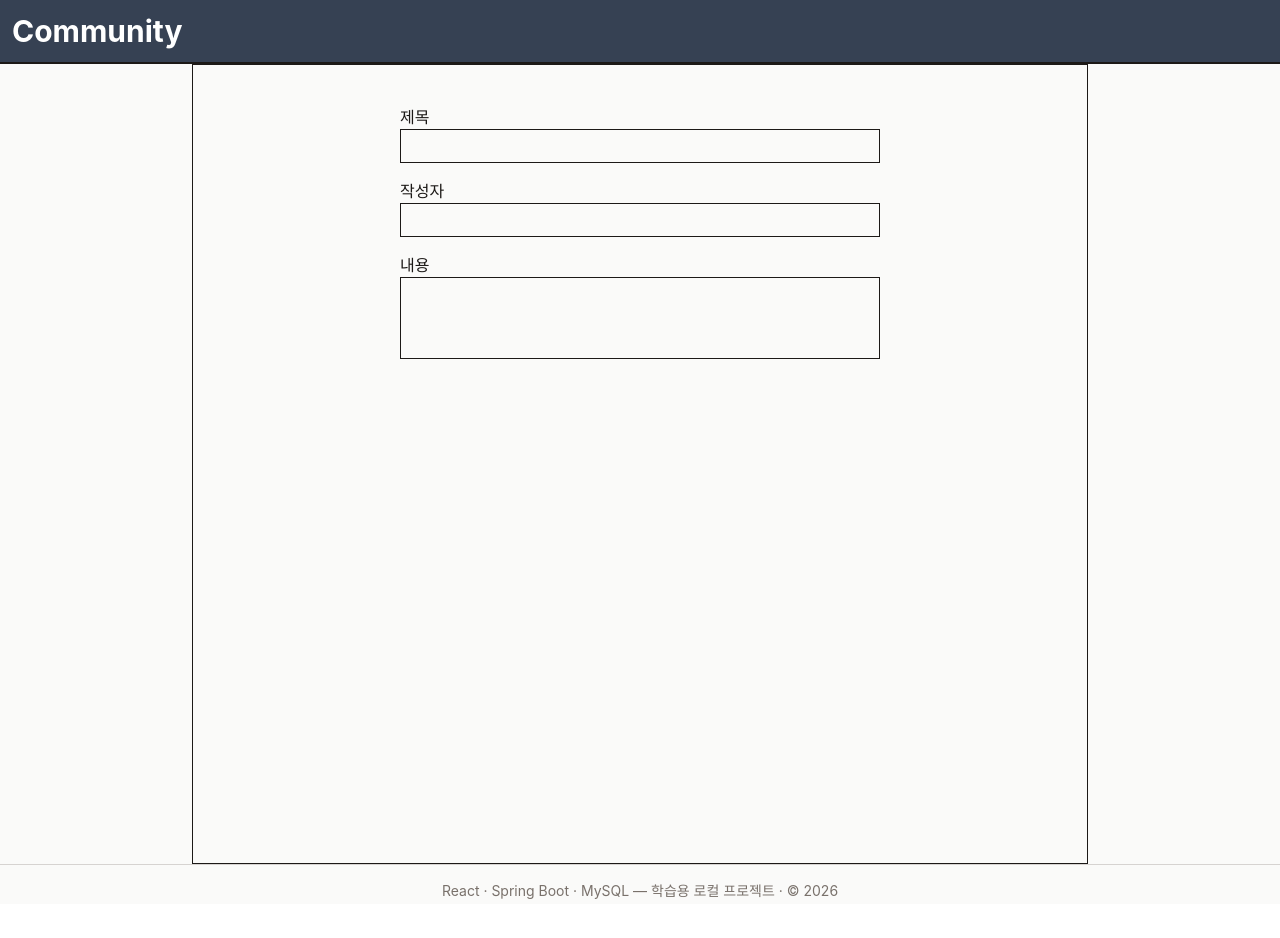
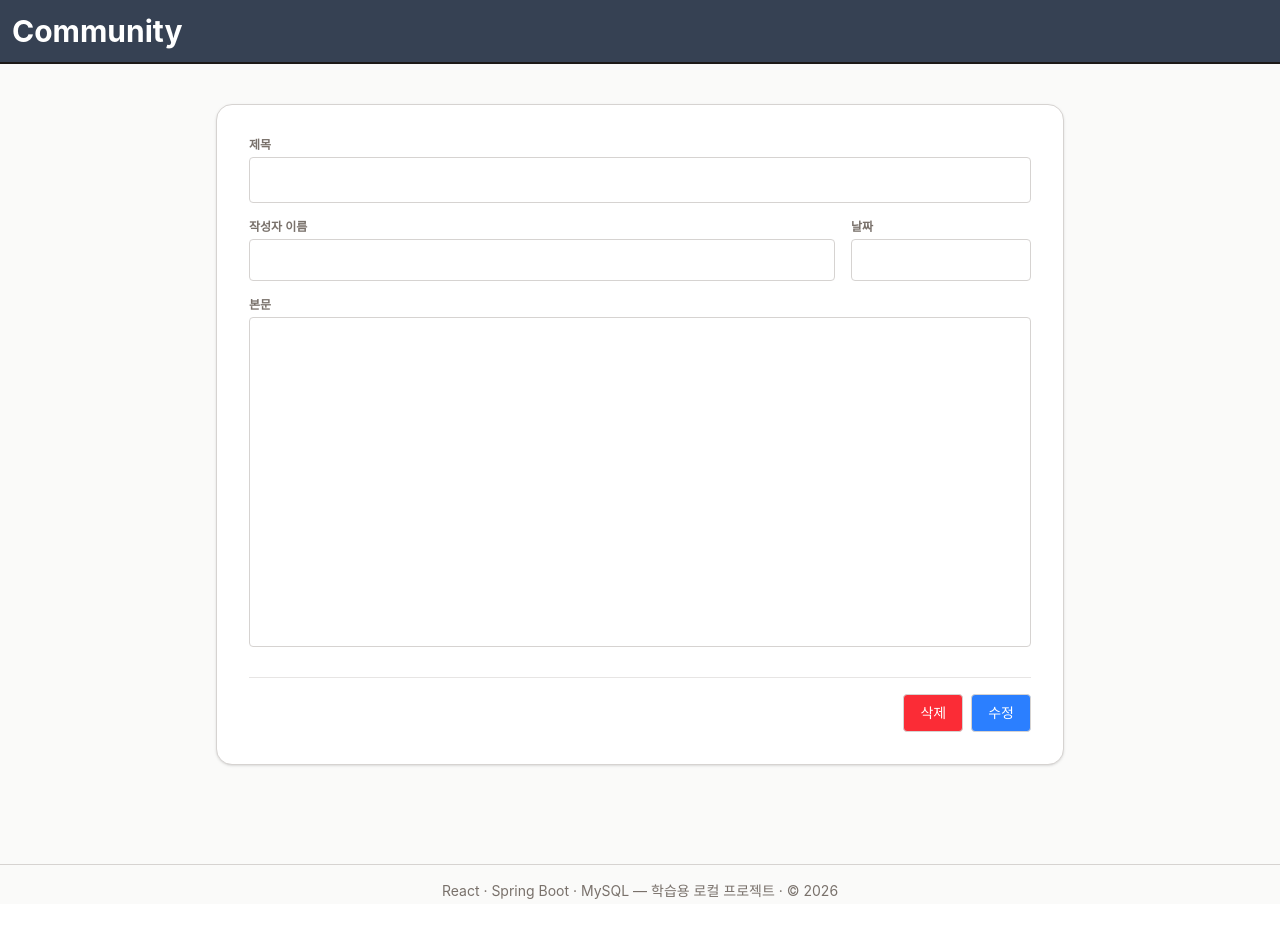
Before and after one commit to mth1108/community, a React (Vite) app: page /1 in a window 1280 px wide. Shown: the top 938 px of the page. Built offline with nearby package versions, Linux system fonts and the light colour scheme; no server answers.

Commit message:
수정, 삭제 기능 및 자잘한 오류 수정

```diff
--- a/src/hooks/useDetailContent.ts
+++ b/src/hooks/useDetailContent.ts
@@ -2,11 +2,27 @@ import {useEffect, useState} from "react";
 import axios from "axios";
 import {useParams} from "react-router-dom";
 
+type Post = {
+  id: number;
+  title: string;
+  name: string;
+  date: string;
+  content: string;
+}
+
 export function useDetailContent() {
 
-  const [postsDetail, setPostsDetail] = useState<any>([]);
+  const { id } = useParams<{ id: string }>();
 
-  const { id } = useParams<{ id: string }>();
+  const [postsDetail, setPostsDetail] = useState<Post>(
+    {
+      id: 0,
+      title: '',
+      name: '',
+      date: '',
+      content: ''
+    }
+  );
 
   useEffect(() => {
     axios({
@@ -24,6 +40,44 @@ export function useDetailContent() {
       });
   }, []);
 
-  return {postsDetail}
+  return postsDetail;
 
 }
+
+export function useDetailContentDelete() {
+
+  const { id } = useParams<{ id: string }>();
+
+  const deleteApi= () => axios({
+    url: 'http://localhost:8080/deletePostsDetail',
+    method: "DELETE",
+    params: { id }
+  })
+
+  // console.log(deleteApi);
+
+  return {deleteApi}
+}
+
+
+
+
+export function useDetailContentUpdate(pTitle: string, pName: string, pContent: string) {
+
+  const { id } = useParams<{ id: string }>()
+
+  const updateApi = () => axios({
+      url: 'http://localhost:8080/updatePostsDetail',
+      method: "PATCH",
+      data: {
+        title: pTitle,
+        name: pName,
+        content: pContent
+      },
+      params: {id}
+    })
+
+
+  return {updateApi}
+
+}
--- a/src/pages/AddContent.tsx
+++ b/src/pages/AddContent.tsx
@@ -27,7 +27,18 @@ function AddContent() {
     setContent(e.target.value)
   }
 
-  const handlePostPosts = () => {
+  const handleInsertPosts = () => {
+
+    if(title === '') {
+      return;
+    }
+    if(name === '') {
+      return;
+    }
+    if(content === '') {
+      return;
+    }
+
     axios({
       // url: "https://32f1-121-161-186-85.ngrok-free.app/addposts", // 통신할 웹문서
       url: "http://localhost:8080/addposts", // 통신할 웹문서
@@ -93,7 +104,7 @@ function AddContent() {
             <div>
               <button
                 className="border w-12 h-10 text-white bg-blue-500"
-                onClick={handlePostPosts}
+                onClick={handleInsertPosts}
               >
                 작성
               </button>
--- a/src/pages/ContentDetail.tsx
+++ b/src/pages/ContentDetail.tsx
@@ -1,59 +1,192 @@
-import {useDetailContent} from "../hooks/useDetailContent.ts";
-
-// id 값으로 특정 데이터만 가져와야함
-
+import {useNavigate} from "react-router-dom";
+import {useDetailContent, useDetailContentDelete, useDetailContentUpdate} from "../hooks/useDetailContent.ts";
+import {type ChangeEvent, useState} from "react";
 
 function ContentDetail() {
 
-  const useDC = useDetailContent();
+  const post = useDetailContent();
 
-  const test = useDC.postsDetail;
+  const { deleteApi } = useDetailContentDelete();
+  const navigate = useNavigate();
+  const [editState, setEditState] = useState(false);
+  const [editTitle, setEditTitle] = useState<string>(post.title)
+  const [editName, setEditName] = useState<string>(post.name)
+  const [editContent, setEditContent] = useState<string>(post.content)
 
-  console.log(test.data);
 
-  return(
+  const { updateApi } = useDetailContentUpdate(editTitle, editName, editContent);
+
+  const handleEditStateUpdate = () => {
+    setEditState(!editState);
+    setEditTitle(post.title);
+    setEditName(post.name);
+    setEditContent(post.content);
+  }
+
+  const handleDelete = async () => {
+    await deleteApi();
+    navigate("/");
+  }
+
+  const handleUpdate = async () => {
+    if(editTitle === '') {
+      return;
+    }
+    if(editName === '') {
+      return;
+    }
+    if(editContent === '') {
+      return;
+    }
+
+    await updateApi();
+    handleEditStateUpdate();
+  }
+
+  const onChangeEditTitle = (e: ChangeEvent<HTMLInputElement>) => {
+    setEditTitle(e.target.value);
+  }
+  const onChangeEditName = (e: ChangeEvent<HTMLInputElement>) => {
+    setEditName(e.target.value);
+  }
+  const onChangeEditContent = (e: ChangeEvent<HTMLTextAreaElement>) => {
+    setEditContent(e.target.value);
+  }
+
+  return (
+    <div className="min-h-dvh bg-stone-50 text-stone-900">
+      <div className="mx-auto max-w-4xl px-6 py-10">
+        <div className="rounded-2xl border border-stone-300 bg-white p-8 shadow-sm">
+
+          { editState === false ?
             <>
-      <div className="min-h-dvh bg-stone-50 text-stone-900">
-        <div className="mx-auto max-w-full">
-          {/* 메인콘텐츠 */}
-          <div className="flex flex-col items-center min-h-dvh mx-auto max-w-4xl px-6 py-6 border">
-
               {/* 제목 */}
-            <div className="my-4">
-              <p>제목</p>
+              <div className="mb-4">
+                <p className="mb-1 text-xs font-semibold text-stone-500">제목</p>
                 <input
-                className="w-120 border p-1"
-                placeholder={test.id}
+                  className="w-full rounded border border-stone-300 px-3 py-2 text-lg font-semibold text-stone-900"
+                  value={post.title}
+                  readOnly
                 />
               </div>
 
-            {/* 작성자 (추후 로그인 기능 개발시 삭제) */}
-            <div className="mb-2">
-              <p>작성자</p>
+              {/* 작성자 + 날짜 */}
+              <div className="mb-4 flex gap-4">
+                <div className="flex-1">
+                  <p className="mb-1 text-xs font-semibold text-stone-500">작성자 이름</p>
                   <input
-                className="w-120 border p-1"
-                placeholder={test.name}
+                    className="w-full rounded border border-stone-300 px-3 py-2 text-stone-600"
+                    value={post.name}
+                    readOnly
+                  />
+                </div>
+                <div className="w-45">
+                  <p className="mb-1 text-xs font-semibold text-stone-500">날짜</p>
+                  <input
+                    className="w-full rounded border border-stone-300 px-3 py-2 text-right text-stone-500"
+                    value={post.date}
+                    readOnly
+                  />
+                </div>
+              </div>
+
+              {/* 본문 */}
+              <div>
+                <p className="mb-1 text-xs font-semibold text-stone-500">본문</p>
+                <textarea
+                  rows={12}
+                  className="w-full resize-none rounded border border-stone-300 px-3 py-2 text-base leading-relaxed text-stone-900"
+                  readOnly
+                  value={post.content}
+                />
+              </div>
+            </> :
+            <>
+              {/* 제목 */}
+              <div className="mb-4">
+                <p className="mb-1 text-xs font-semibold text-stone-500">제목</p>
+                <input
+                  className="w-full rounded border border-stone-300 px-3 py-2 text-lg font-semibold text-stone-900"
+                  value={editTitle}
+                  onChange={onChangeEditTitle}
                 />
               </div>
 
-            {/* 내용 */}
-            <div className="mb-4 mt-2">
-              <p>내용</p>
-              <textarea
-                rows={3}
-                className="w-120 border p-1 resize-none"
-                placeholder={test.content}
+              {/* 작성자 + 날짜 */}
+              <div className="mb-4 flex gap-4">
+                <div className="flex-1">
+                  <p className="mb-1 text-xs font-semibold text-stone-500">작성자 이름</p>
+                  <input
+                    className="w-full rounded border border-stone-300 px-3 py-2 text-stone-600"
+                    value={editName}
+                    onChange={onChangeEditName}
                   />
                 </div>
+                <div className="w-45">
+                  <p className="mb-1 text-xs font-semibold text-stone-500">날짜</p>
+                  <input
+                    className="w-full rounded border border-stone-300 px-3 py-2 text-right text-stone-500"
+                    value={post.date}
+                    readOnly
+                  />
+                </div>
+              </div>
 
-            {/*------------------end--------------*/}
+              {/* 본문 */}
+              <div>
+                <p className="mb-1 text-xs font-semibold text-stone-500">본문</p>
+                <textarea
+                  rows={12}
+                  className="w-full resize-none rounded border border-stone-300 px-3 py-2 text-base leading-relaxed text-stone-900"
+                  value={editContent}
+                  onChange={onChangeEditContent}
+                />
+              </div>
+            </>
+          }
+
+          {editState === false ?
+            <>
+              {/* 버튼 */}
+              <div className="mt-6 flex justify-end gap-2 border-t border-stone-200 pt-4">
+                <button
+                  className="rounded border border-stone-300 bg-red-500 px-4 py-2 text-sm font-medium text-white hover:bg-red-600"
+                  onClick={handleDelete}
+                >
+                  삭제
+                </button>
+                <button
+                  className="rounded border border-stone-300 bg-blue-500 px-4 py-2 text-sm font-medium text-white hover:bg-blue-600"
+                  onClick={handleEditStateUpdate}
+                >
+                  수정
+                </button>
+              </div>
+            </> :
+            <>
+              {/* 버튼 */}
+              <div className="mt-6 flex justify-end gap-2 border-t border-stone-200 pt-4">
+                <button
+                  className="rounded border border-stone-300 bg-gray-400 px-4 py-2 text-sm font-medium text-white hover:bg-gray-500"
+                  onClick={handleEditStateUpdate}
+                >
+                  취소
+                </button>
+                <button
+                  className="rounded border border-stone-300 bg-gray-600 px-4 py-2 text-sm font-medium text-white hover:bg-gray-700"
+                  onClick={handleUpdate}
+                >
+                  저장
+                </button>
+              </div>
+            </>
+
+          }
+
         </div>
       </div>
     </div>
-    </>
   );
-
-
 }
 
 export default ContentDetail;
```
Also changed, not shown: src/pages/MainContent.tsx (+0 -26 lines). Lines whose indentation alone changed are shown as unchanged.
